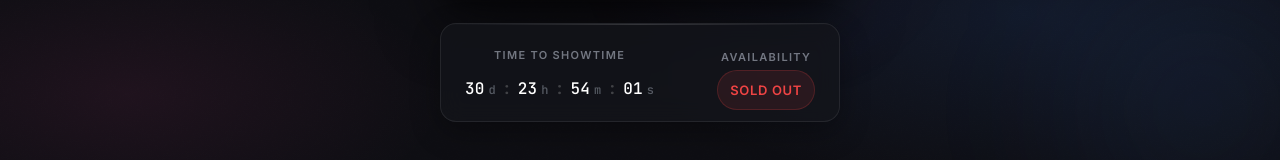
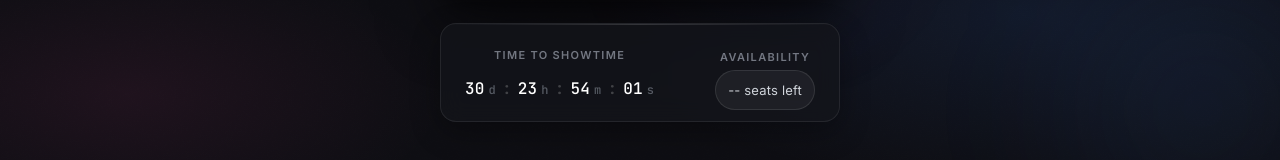
Before and after one commit to Ilman-Fazny/Zetage_Booking_System, a React (Vite) app in the folder frontend/: page /login in a window 1280 px wide. Shown: the part 626-786 px from the top of the page. Built offline with nearby package versions, Linux system fonts and the light colour scheme; no server answers.

Commit message:
Fix false SOLD OUT status on login page when backend fails or is empty

```diff
--- a/frontend/src/components/auth/EventStatusBanner.jsx
+++ b/frontend/src/components/auth/EventStatusBanner.jsx
@@ -3,13 +3,13 @@ import { useAvailability } from "../../lib/useAvailability";
 import { useCountdown } from "../../lib/useCountdown";
 
 export default function EventStatusBanner() {
-  const { availability, loading } = useAvailability();
+  const { availability, loading, error } = useAvailability();
   const timeLeft = useCountdown("September 6, 2026");
 
   const formatTime = (value) => value.toString().padStart(2, "0");
 
   const isLowSeats = availability.available > 0 && availability.available <= 100;
-  const isSoldOut = availability.available === 0 && !loading;
+  const isSoldOut = availability.total > 0 && availability.available === 0 && !loading && !error;
 
   return (
     <div className="lp-status-banner">
@@ -43,6 +43,8 @@ export default function EventStatusBanner() {
             >
               {isSoldOut ? (
                 <span>SOLD OUT</span>
+              ) : error || availability.total === 0 ? (
+                <span>-- seats left</span>
               ) : (
                 <>
                   <span className={`lp-pulse-dot ${isLowSeats ? "urgent" : ""}`} />
--- a/frontend/src/lib/useAvailability.js
+++ b/frontend/src/lib/useAvailability.js
@@ -5,13 +5,16 @@ import api from "./api";
 export function useAvailability() {
   const [availability, setAvailability] = useState({ total: 0, available: 0 });
   const [loading, setLoading] = useState(true);
+  const [error, setError] = useState(false);
 
   const fetchAvailability = useCallback(async () => {
     try {
       const { data } = await api.get("/availability");
       setAvailability(data);
+      setError(false);
     } catch (err) {
       console.error("Failed to fetch availability", err);
+      setError(true);
     } finally {
       setLoading(false);
     }
@@ -23,5 +26,5 @@ export function useAvailability() {
     return () => clearInterval(interval);
   }, [fetchAvailability]);
 
-  return { availability, loading };
+  return { availability, loading, error };
 }
```
